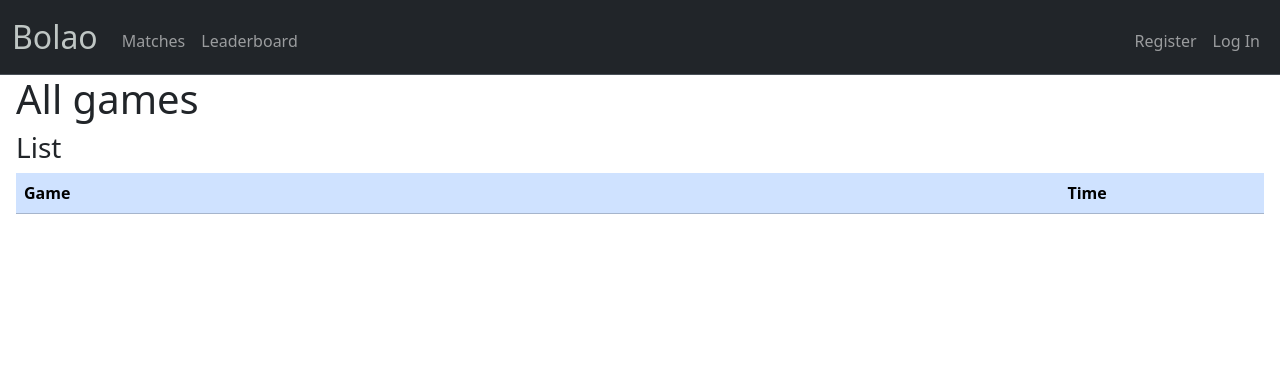
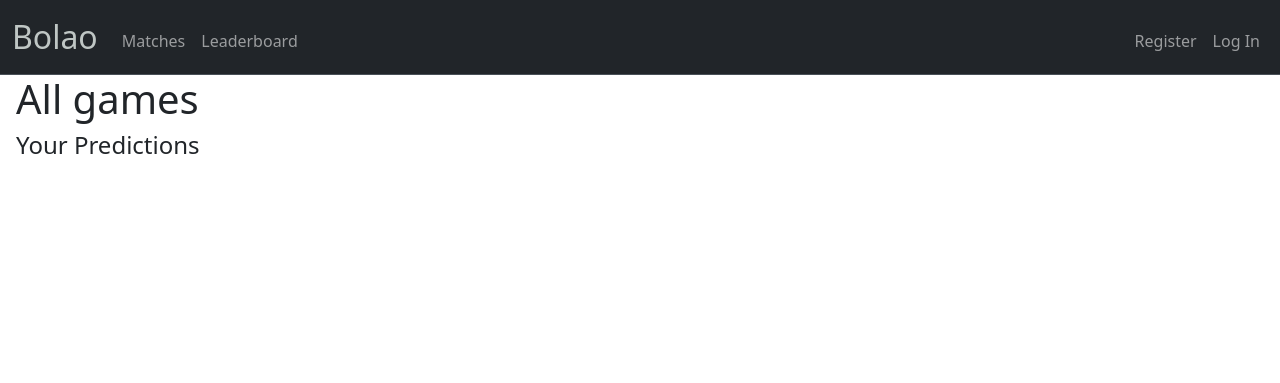
Before and after one commit to v-deoliveira/Bolao, a Flask app: template flaskr/templates/main/index.html in a window 1280 px wide. Shown: the top 383 px of the page. Run offline with Flask 3, Linux system fonts and the light colour scheme; the template is opened without the code that fills it, so the values that code supplies are empty.

Commit message:
Add view for users predictions on index page

```diff
--- a/flaskr/main.py
+++ b/flaskr/main.py
@@ -10,7 +10,34 @@ bp = Blueprint('main', __name__)
 @login_required
 def index():
     db = get_db()
-    return render_template("main/index.html")
+
+    predictions = db.execute(
+        """
+            SELECT competitions.name AS tournament,
+                competitions.season AS season,
+                home.name AS home_team,
+                away.name AS away_team,
+                matches.id AS match_id,
+                predictions.home_score AS home_score,
+                predictions.away_score AS away_score,
+                matches.match_date AS match_date,
+                matches.status AS match_status,
+                predictions.points
+            FROM predictions
+            JOIN competitions
+                ON competitions.id = matches.competition_id
+            JOIN teams AS home
+                ON home.id = matches.home_team_id
+            JOIN teams AS away
+                ON away.id = matches.away_team_id
+            JOIN matches
+                ON matches.id = predictions.match_id
+            WHERE predictions.user_id = ?
+        """,
+        (g.user["id"],)
+    ).fetchall()
+
+    return render_template("main/index.html", predictions=predictions)
 
 @bp.route('/matches', methods=('GET', 'POST'))
 @login_required
--- a/flaskr/templates/main/index.html
+++ b/flaskr/templates/main/index.html
@@ -4,16 +4,37 @@
     <h1>{% block title %}All games {% endblock %}</h1>
 {% endblock %}
 
+<!-- Still want to add tournament info into the table, or multiple tournaments  tables -->
 {% block content %}
-    <h3>List</h3>
-    <table class="table table-stripped">
-        <thead class="table-primary">
-            <tr>
-                <th class="start-text">Game</th>
-                <th class="text-end">Time</th>
-                <th class="text-end"></th>
-            </tr>
-        </thead>
-        <tbody></tbody>
-    </table>
+    <h4>Your Predictions</h4>
+    {% if predictions %}
+        <table class="table table-hover">
+            <thead class="table-primary">
+                <tr>
+                    <th class="text-start">Home</th>
+                    <th class="text-start">Score</th>
+                    <th class="text-start">Away</th>
+                    <th class="text-start">Time</th>
+                    <th class="text-start">Status</th>
+                    <th class="text-start">Points</th>
+                </tr>
+            </thead>
+            <tbody>
+                {% for prediction in predictions %}
+                    <tr>
+                        <td class="text-start">{{ prediction.home_team }}</td>
+                        <td>{{ prediction.home_score }} x {{ prediction.away_score }}</td>
+                        <td>{{ prediction.away_team }}</td>
+                        <td>{{ prediction.match_date }}</td>
+                        {% if prediction.status == 0 %}
+                            <td>Not finished</td>
+                        {% else %}
+                            <td>Finished</td>
+                        {% endif %}
+                        <td>{{ prediction.points }}</td>
+                    </tr>
+                {% endfor %}
+            </tbody>
+        </table>
+    {% endif %}
 {% endblock %}
```
